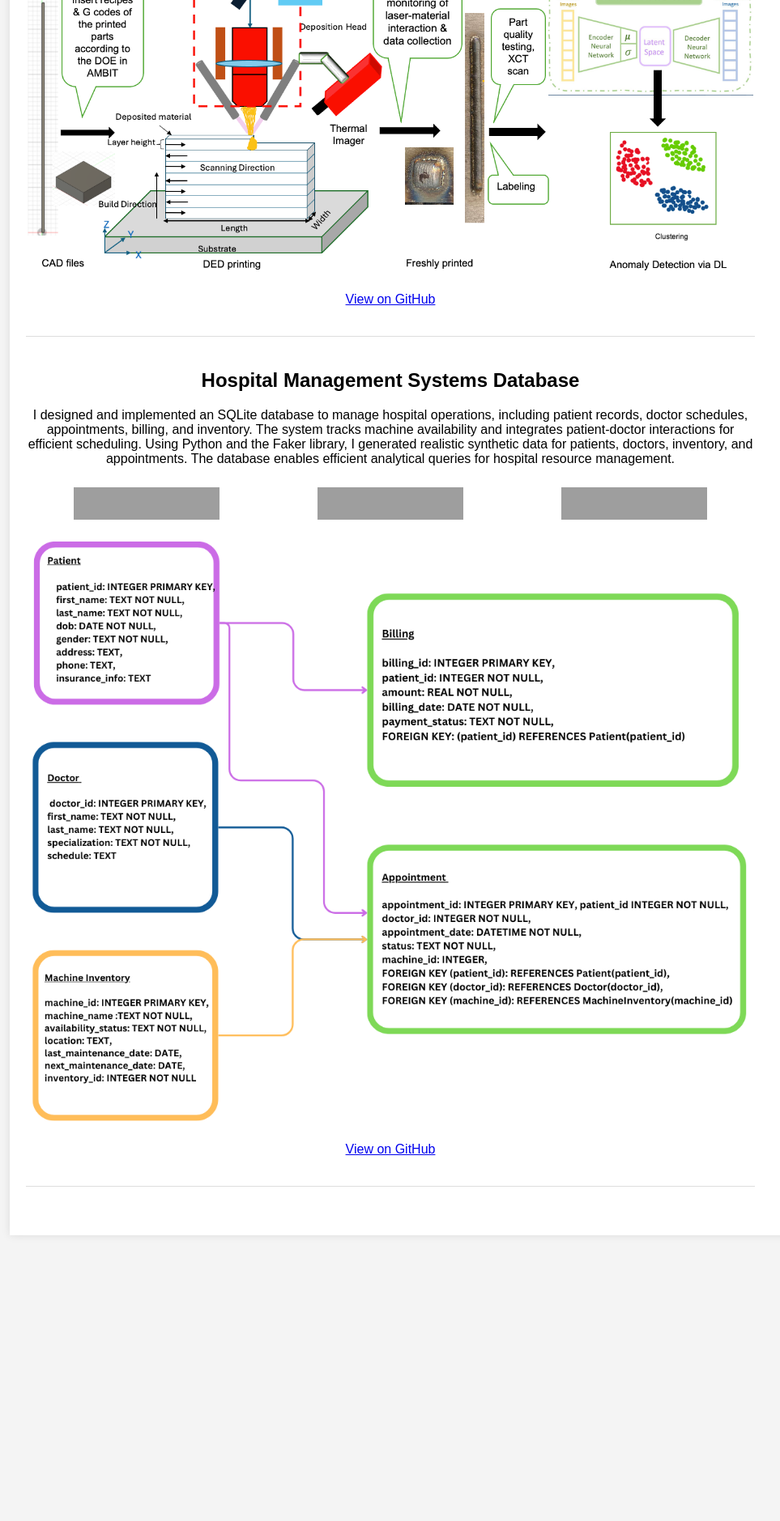
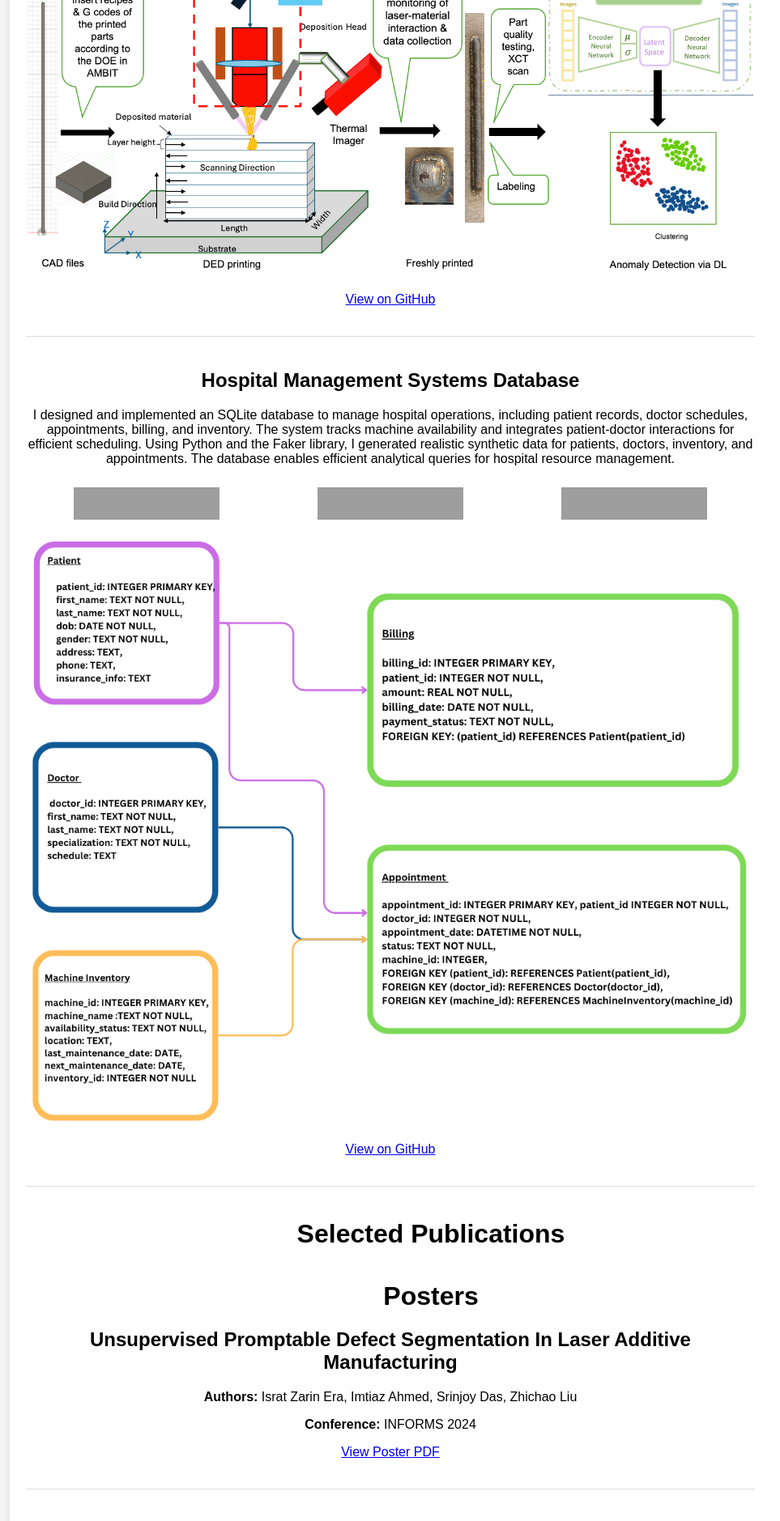
Before and after one commit to IE0005/IE0005.github.io, a Jekyll site: the page built from index.md, in a window 1280 px wide, cut to the strip 3189-5109 px from the top of the page. Shown: the top 1879 px of the strip at 81% size, without its empty margins (108-1071 px from the left). Built offline with Jekyll 4.4.1, drawn with Linux system fonts in a browser that asks for light colours; before the commit the page ends 4735 px from its top, so only the background shows below that; grey boxes are pictures that could not be loaded.

Commit message:
Update default.html

```diff
--- a/_layouts/default.html
+++ b/_layouts/default.html
@@ -48,6 +48,50 @@ description: "Computer Vision | Deep Learning | Data Augmentation | AI Research"
 
             {% if project.link %}
             <p><a href="{{ project.link }}">View on GitHub</a></p>
+            {% endif %}
+        </div>
+        {% endfor %}
+    </div>
+</div>
+    <div class="content">
+        <h1>Selected Publications</h1>
+        <div class="publications-wrapper">
+            {% for publication in site.data.publications %}
+            <div class="publication">
+                <h2>{{ publication.title }}</h2>
+                <p><strong>Authors:</strong> {{ publication.authors }}</p>
+                <p>{{ publication.description }}</p>
+
+                {% if publication.skills %}
+                <div class="skills-container">
+                    {% for skill in publication.skills %}
+                        {{ skill | safe }}
+                    {% endfor %}
+                </div>
+                {% endif %}
+
+                {% if publication.image %}
+                <img src="{{ publication.image }}" alt="{{ publication.title }} image" class="publication-image"/>
+                {% endif %}
+
+                {% if publication.link %}
+                <p><a href="{{ publication.link }}" target="_blank">View on Google Scholar</a></p>
+                {% endif %}
+            </div>
+            {% endfor %}
+        </div>
+    </div>
+<div class="content">
+    <h1>Posters</h1>
+    <div class="posters-wrapper">
+        {% for poster in site.data.posters %}
+        <div class="poster">
+            <h2>{{ poster.title }}</h2>
+            <p><strong>Authors:</strong> {{ poster.authors }}</p>
+            <p><strong>Conference:</strong> {{ poster.conference }}</p>
+
+            {% if poster.file %}
+            <p><a href="{{ poster.file }}" target="_blank">View Poster PDF</a></p>
             {% endif %}
         </div>
         {% endfor %}
@@ -134,6 +178,24 @@ description: "Computer Vision | Deep Learning | Data Augmentation | AI Research"
         align-items: center;
         justify-content: center;
     }
+    .publications-wrapper, .posters-wrapper {
+    width: 100%;
+     }
+
+    .publication, .poster {
+        width: 90%;
+        max-width: 900px;
+        margin-bottom: 40px;
+        padding-bottom: 20px;
+        border-bottom: 1px solid #ddd;
+        text-align: center;
+    }
+
+    .publication img, .poster img {
+        max-width: 100%;
+        display: block;
+        margin: 10px auto;
+    }
 
     .skills-container {
         display: flex;
```
